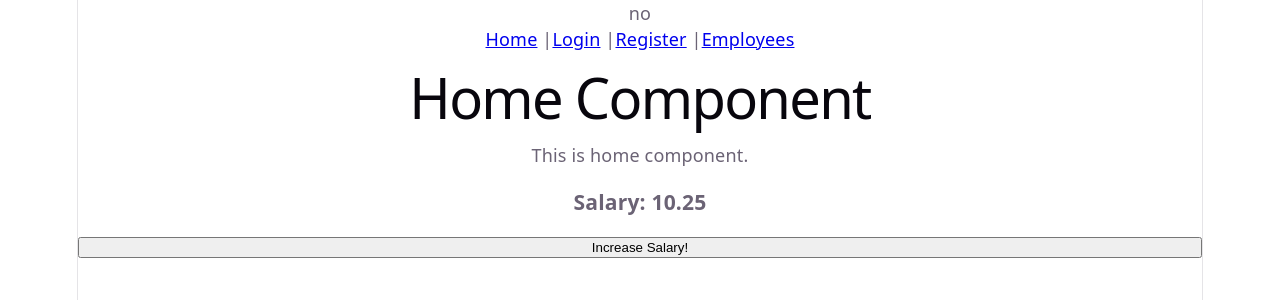
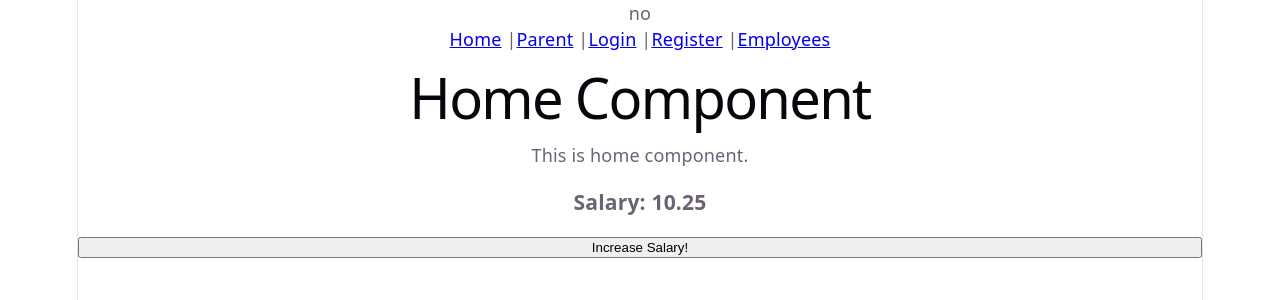
Before and after one commit to dyesmuk/ibm-react-demo-4-jun-2026, a React (Vite) app: page /home in a window 1280 px wide. Shown: the top 300 px of the page. Built offline with nearby package versions, Linux system fonts and the light colour scheme.

Commit message:
initial commit

```diff
--- a/src/components/navBar.tsx
+++ b/src/components/navBar.tsx
@@ -11,6 +11,11 @@ const NavBar = () => {
             <p>{isLoggedIn ? 'yes' : 'no'}</p>
             <nav>
                 <Link to='/home'>Home</Link> |
+                {/* {isLoggedIn && <Link to='/parent'>Parent</Link>}
+                {isLoggedIn && <Link to='/employees'>Employees</Link>}
+                {!isLoggedIn && <Link to='/login'>Login</Link>}
+                {!isLoggedIn && <Link to='/register'>Register</Link>} */}
+                <Link to='/parent'>Parent</Link> |
                 <Link to='/login'>Login</Link> |
                 <Link to='/register'>Register</Link> |
                 <Link to='/employees'>Employees</Link>
--- a/src/main.tsx
+++ b/src/main.tsx
@@ -1,10 +1,10 @@
-import { StrictMode } from 'react'
+// import { StrictMode } from 'react'
 import { createRoot } from 'react-dom/client'
 import './index.css'
 import App from './App.tsx'
 
 createRoot(document.getElementById('root')!).render(
-  <StrictMode>
-    <App />
-  </StrictMode>,
+  // <StrictMode>
+  <App />
+  // </StrictMode>,
 )
--- a/src/routes/appRoutes.tsx
+++ b/src/routes/appRoutes.tsx
@@ -1,90 +1,77 @@
+import { useContext } from "react";
 import { BrowserRouter, Navigate, Route, Routes } from "react-router";
 
 import Login from "../pages/Login";
 import Home from "../pages/Home";
 import Register from "../pages/Register";
+// import Employees from "../pages/Employees";
 import NavBar from "../components/navBar";
 import Page404 from "../pages/Page404";
+import AuthContext from "../context/AuthContextType";
+import Parent from "../pages/Parent";
 
 const AppRoutes = () => {
 
+    const { isLoggedIn } = useContext(AuthContext);
+
     return (
-        <>
         <BrowserRouter>
-                <NavBar></NavBar>
+            <NavBar />
             <Routes>
                 <Route path="/" element={<Navigate to="/home" replace />} />
                 <Route path="/home" element={<Home />} />
-                    <Route path="/login" element={<Login />} />
+                <Route
+                    path="/login"
+                    element={isLoggedIn ? <Navigate to="/employees" replace /> : <Login />}
+                />
+                <Route
+                    path="/employees" element={isLoggedIn ? <Parent /> : <Navigate to="/login" replace />}
+                />
+                <Route path="*" element={<Page404 />} />
                 <Route path="/register" element={<Register />} />
-                    <Route path="/employees" element={<Home />} />
-                    <Route path="*" element={<Page404 />} />
             </Routes>
         </BrowserRouter>
-        </>
     );
-
 };
 
 export default AppRoutes;
 
 
-// import { useContext } from "react";
+
+
+
+
 // import { BrowserRouter, Navigate, Route, Routes } from "react-router";
 
 // import Login from "../pages/Login";
 // import Home from "../pages/Home";
 // import Register from "../pages/Register";
-// // import Employees from "../pages/Employees";
 // import NavBar from "../components/navBar";
 // import Page404 from "../pages/Page404";
-// import AuthContext from "../context/AuthContextType";
-// import Parent from "../pages/Parent";
 
 // const AppRoutes = () => {
 
-//     const { isLoggedIn } = useContext(AuthContext);
+//     return (
+//         <>
+//             <BrowserRouter>
+//                 <NavBar></NavBar>
+//                 <Routes>
+//                     <Route path="/" element={<Navigate to="/home" replace />} />
+//                     <Route path="/home" element={<Home />} />
+//                     <Route path="/login" element={<Login />} />
+//                     <Route path="/register" element={<Register />} />
+//                     <Route path="/employees" element={<Home />} />
+//                     <Route path="*" element={<Page404 />} />
+//                 </Routes>
+//             </BrowserRouter>
+//         </>
+//     );
 
-//     return (
-//         <BrowserRouter>
-
-//             <NavBar />
-
-//             <Routes>
-
-//                 <Route path="/" element={<Navigate to="/home" replace />} />
-
-//                 <Route path="/home" element={<Home />} />
-
-//                 <Route
-//                     path="/login"
-//                     element={
-//                         isLoggedIn
-//                             ? <Navigate to="/employees" replace />
-//                             : <Login />
-//                     }
-//                 />
-
-//                 <Route path="/register" element={<Register />} />
-
-//                 <Route
-//                     path="/employees"
-//                     element={
-//                         isLoggedIn
-//                             ? <Parent />
-//                             : <Navigate to="/login" replace />
-//                     }
-//                 />
-
-//                 <Route path="*" element={<Page404 />} />
-
-//             </Routes>
-
-//         </BrowserRouter>
-//     );
 // };
 
 // export default AppRoutes;
+
+
 
 
 
```
Lines whose indentation alone changed are shown as unchanged.
